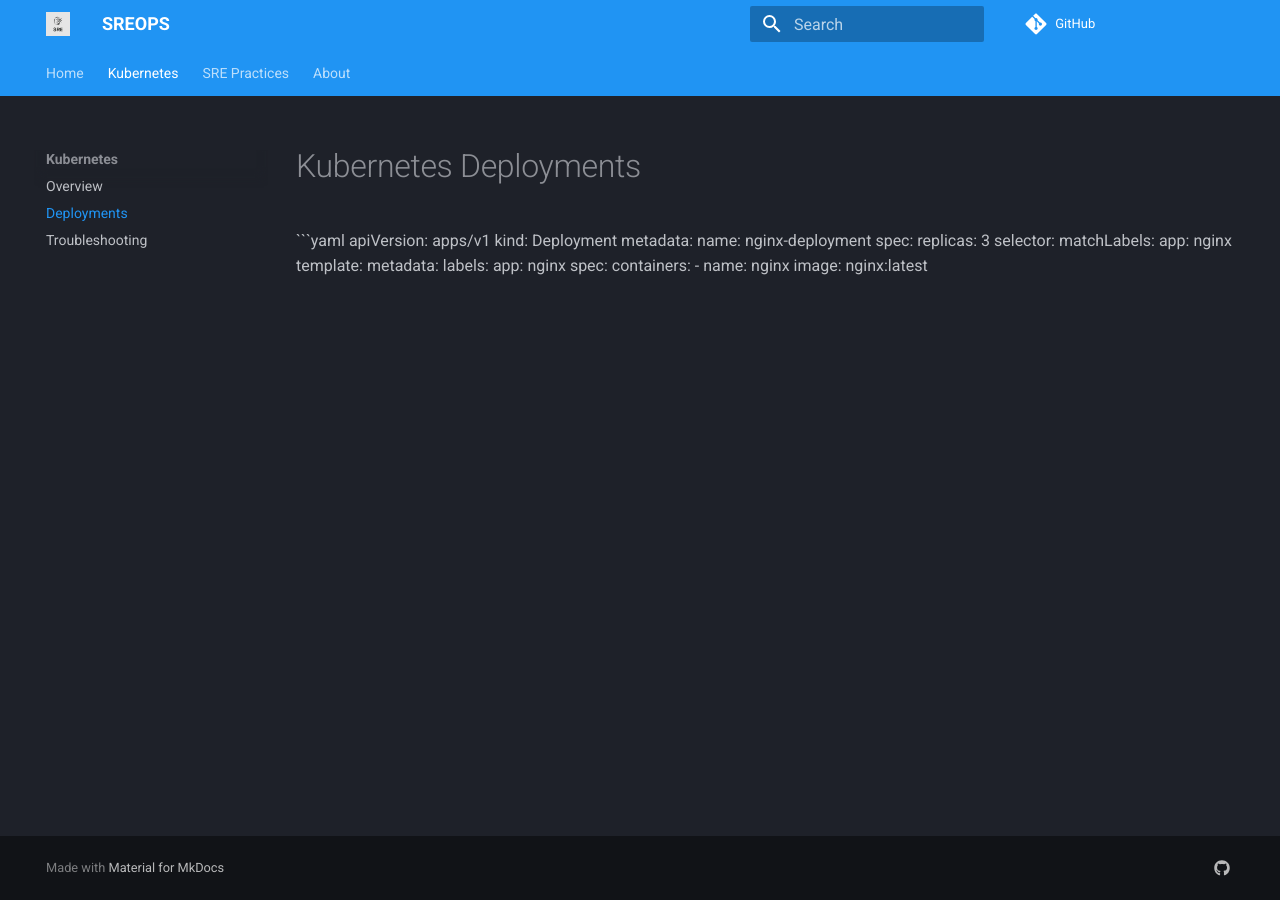
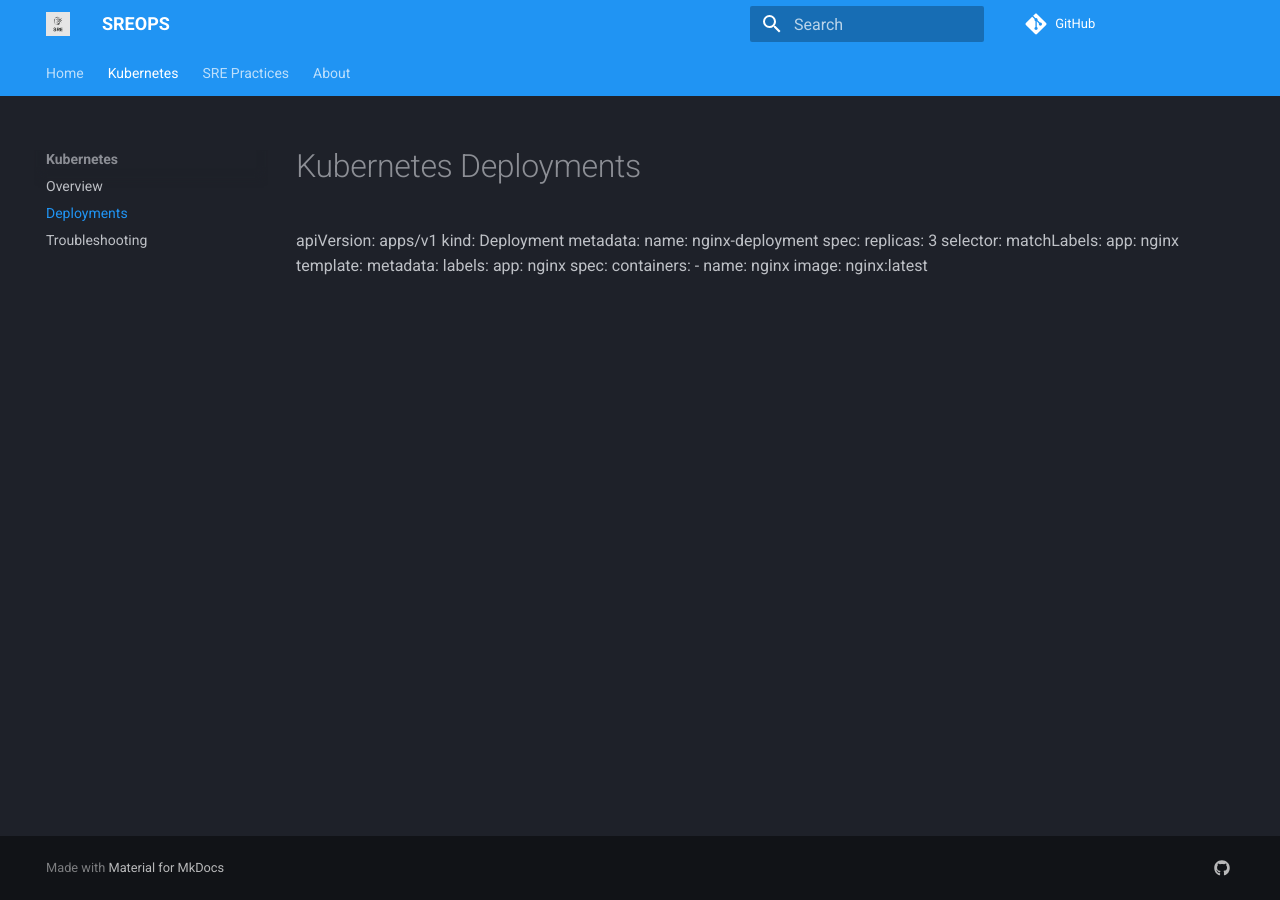
Before and after one commit to sinhatarak/sreops, an MkDocs documentation site: the page built from docs/k8s/deployments.md, in a window 1280 px wide. Built offline with MkDocs 1.6.1 and Material for MkDocs 9.7.7, drawn with Linux system fonts in a browser that asks for light colours; comment, search, counter and statistics services are not loaded.

Commit message:
Update blog post

````diff
--- a/docs/k8s/deployments.md
+++ b/docs/k8s/deployments.md
@@ -1,6 +1,5 @@
 # Kubernetes Deployments
 
-```yaml
 apiVersion: apps/v1
 kind: Deployment
 metadata:
````
Also changed, not shown: docs/k8s/01-overview.md (added, +8 -0 lines), docs/images/favicon.ico (added), 2 other files.
